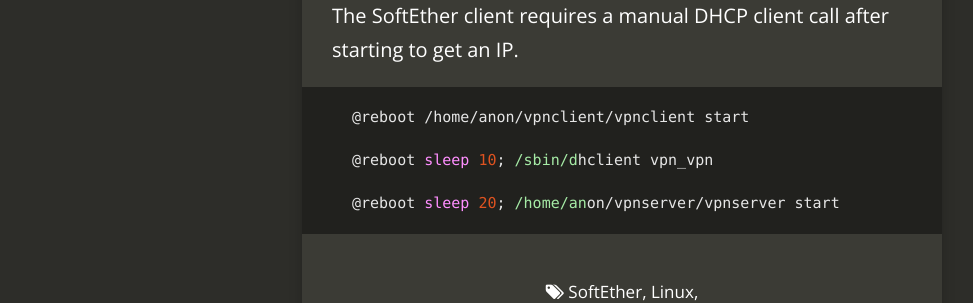
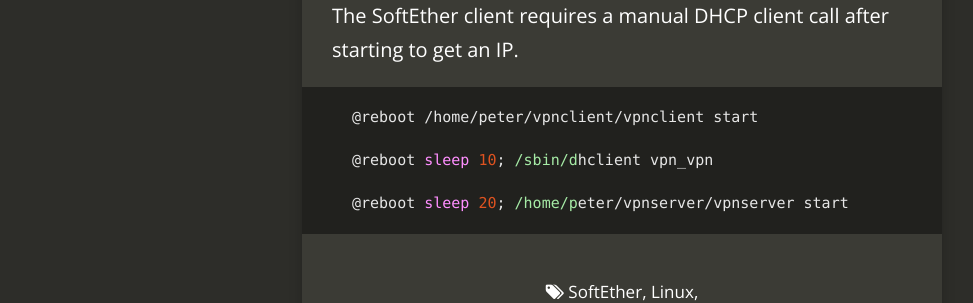
Before and after one commit to 2E0PGS/blog, a Jekyll site: the page built from _posts/2019-05-20-softether-start-on-boot.md, in a window 1280 px wide. Shown: the part 530-833 px from the top of the page, without its empty margins (18-991 px from the left). Built offline with Jekyll 4.4.1, drawn with Linux system fonts in a browser that asks for light colours; nearby versions of some CDN libraries; comment, search, counter and statistics services are not loaded.

Commit message:
Username and IP consolidation.

````diff
--- a/_posts/2019-05-20-softether-start-on-boot.md
+++ b/_posts/2019-05-20-softether-start-on-boot.md
@@ -18,9 +18,9 @@ Based on a Debian crontab.
 The SoftEther client requires a manual DHCP client call after starting to get an IP.
 
 ```sh
-@reboot /home/anon/vpnclient/vpnclient start
+@reboot /home/peter/vpnclient/vpnclient start
 
 @reboot sleep 10; /sbin/dhclient vpn_vpn
 
-@reboot sleep 20; /home/anon/vpnserver/vpnserver start
+@reboot sleep 20; /home/peter/vpnserver/vpnserver start
 ```
````
Also changed, not shown: _posts/2018-12-17-ic7100-hamlib.md (+2 -2 lines), _posts/2019-10-07-securing-graylog-with-nginx-reverse-proxy.md (+4 -4 lines), _posts/2020-07-25-a-state-of-tuners.md (+1 -1 lines).
